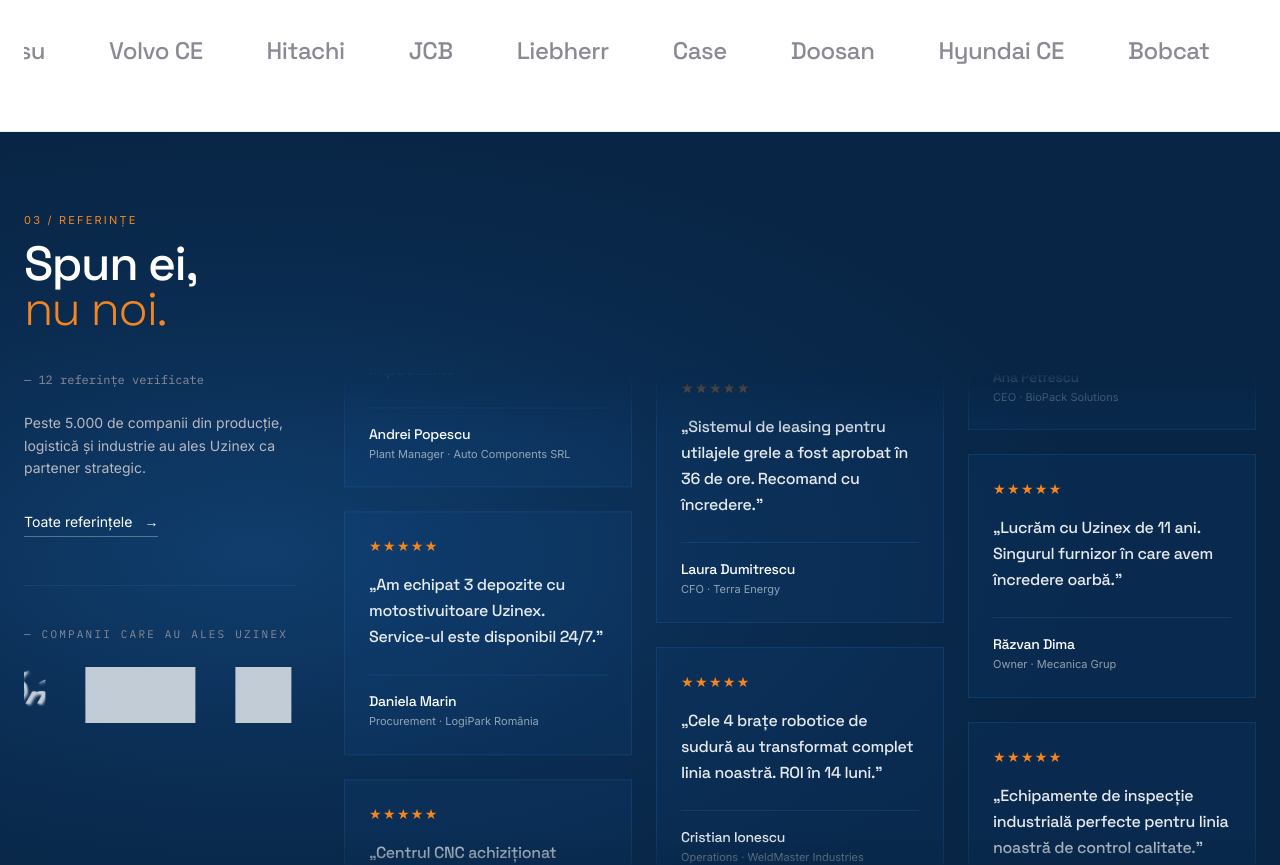
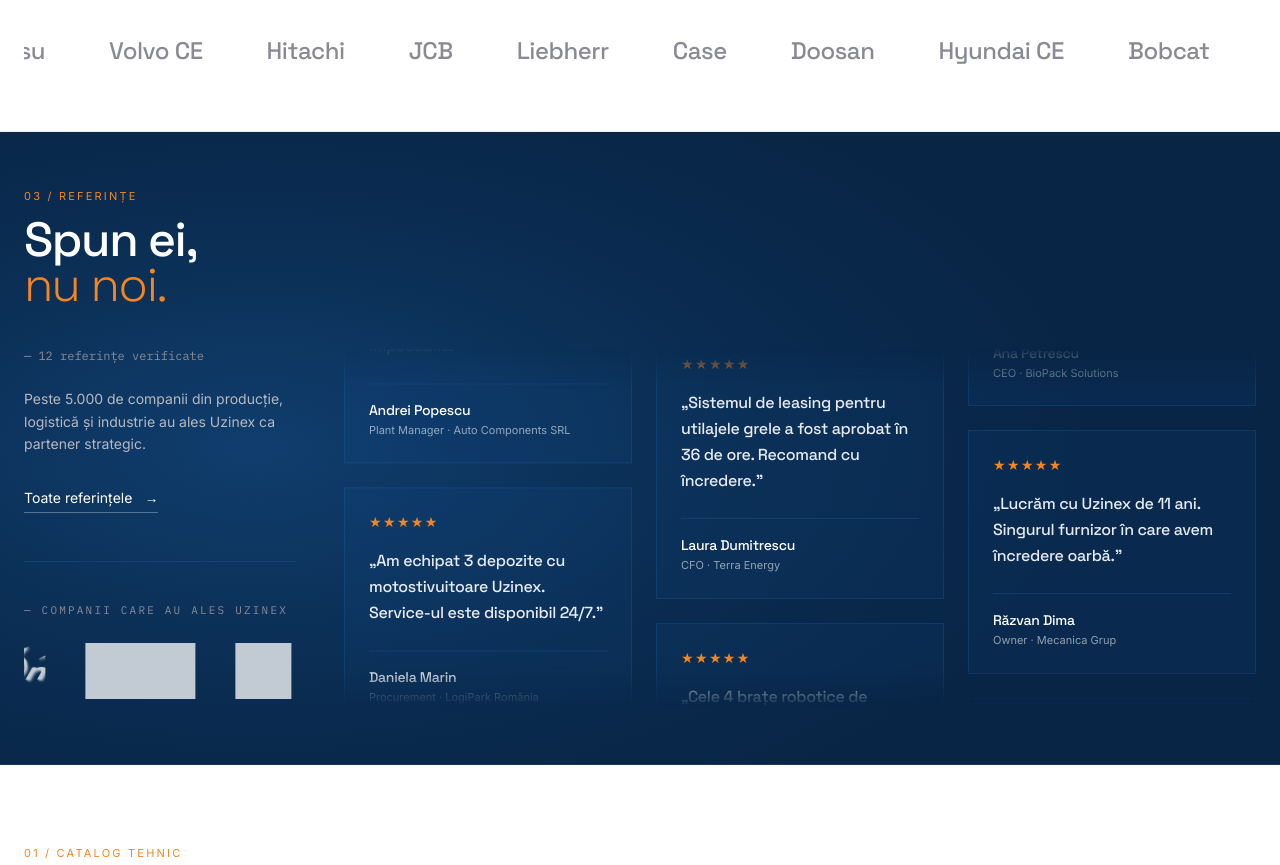
Before and after one commit to sorinbaciu-uzx/uzinex-next, a Next.js app: page / in a window 1280 px wide. Shown: the part 2180-3045 px from the top of the page. Built offline with nearby package versions, Linux system fonts and the light colour scheme.

Commit message:
TestimonialMarquee: tighter section (height 360, py-12/14)

```diff
--- a/components/TestimonialMarquee.tsx
+++ b/components/TestimonialMarquee.tsx
@@ -130,7 +130,7 @@
 
 export function TestimonialMarquee() {
   return (
-    <section id="testimoniale" className="border-b py-16 lg:py-20 text-white relative overflow-hidden" style={{ background: "#082545", borderColor: "rgba(255,255,255,0.08)" }}>
+    <section id="testimoniale" className="border-b py-12 lg:py-14 text-white relative overflow-hidden" style={{ background: "#082545", borderColor: "rgba(255,255,255,0.08)" }}>
       <div className="absolute inset-0 pointer-events-none" style={{ background: "radial-gradient(ellipse 1200px 600px at 20% 50%, rgba(30,107,184,0.35) 0%, rgba(30,107,184,0.1) 40%, transparent 70%)" }} />
       <div className="relative">
       <div className="container-x">
@@ -192,7 +192,7 @@
 
           <div
             className="lg:col-span-9 grid grid-cols-1 md:grid-cols-2 lg:grid-cols-3 gap-6 testimonial-mask"
-            style={{ height: 520 }}
+            style={{ height: 360 }}
           >
             <Column data={COL1} duration={50} />
             <div className="hidden md:block">
```
